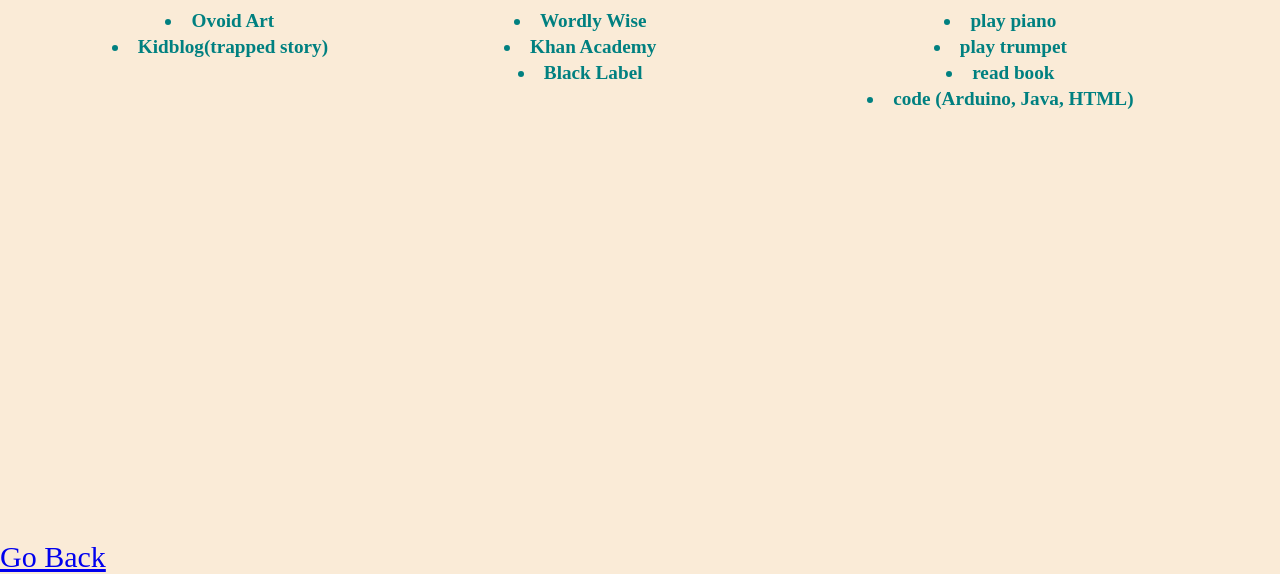
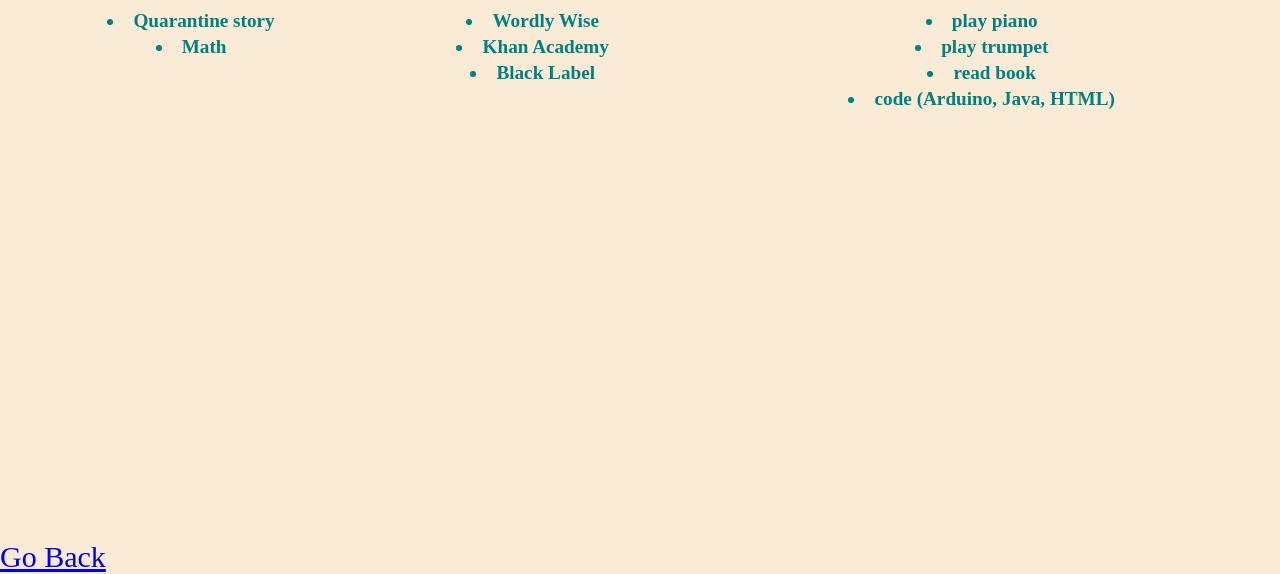
Before and after one commit to FfOoXx0820/FfOoXx0820.github.io, a plain HTML site: page todolist.html in a window 1280 px wide. Shown: the part 226-800 px from the top of the page. Drawn offline with Linux system fonts and the light colour scheme.

Commit message:
tototodododdo

```diff
--- a/todolist.html
+++ b/todolist.html
@@ -35,12 +35,12 @@
         </tr>
         <ul>
             <tr class="bigfont" style="color: teal;">
-                <th><li>Ovoid Art</li></th>
+                <th><li>Quarantine story</li></th>
                 <th><li>Wordly Wise</li></th>
                 <th><li>play piano</li></th>
             </tr>
             <tr class="bigfont" style="color: teal;">
-                <th><li>Kidblog(trapped story)</li></th>
+                <th><li>Math</li></th>
                 <th><li>Khan Academy</li></th>
                 <th><li>play trumpet</li></th>
             </tr>
```
